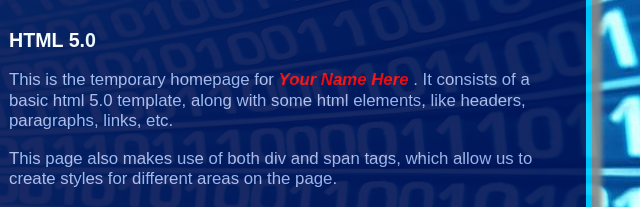
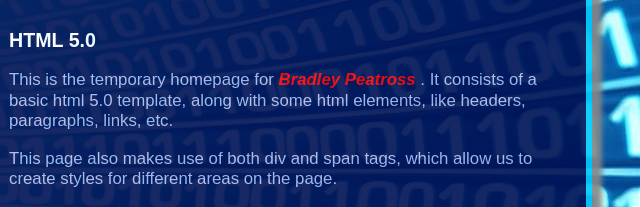
Before and after one commit to Sediket/cs2350, a plain HTML site: page a1-1/index.html in a window 1280 px wide. Shown: the part 261-468 px from the top of the page, 640-1280 px from the left. Drawn offline with Linux system fonts and the light colour scheme; a script that the page names is missing.

Commit message:
Update index.html

```diff
--- a/a1-1/index.html
+++ b/a1-1/index.html
@@ -41,7 +41,7 @@
 			 </p>
 		 </div> <!--pic-->
 		 <h3>HTML 5.0 </h3>
-		 <p> This is the temporary homepage for <span class = "name"> Your Name Here </span>.  It
+		 <p> This is the temporary homepage for <span class = "name"> Bradley Peatross </span>.  It
 		 consists of a basic html 5.0 template, along with some html elements, like headers,
 		 paragraphs, links, etc.  </p>
 		 <p> This page also makes use of both div and span tags, which allow us to create styles
```
